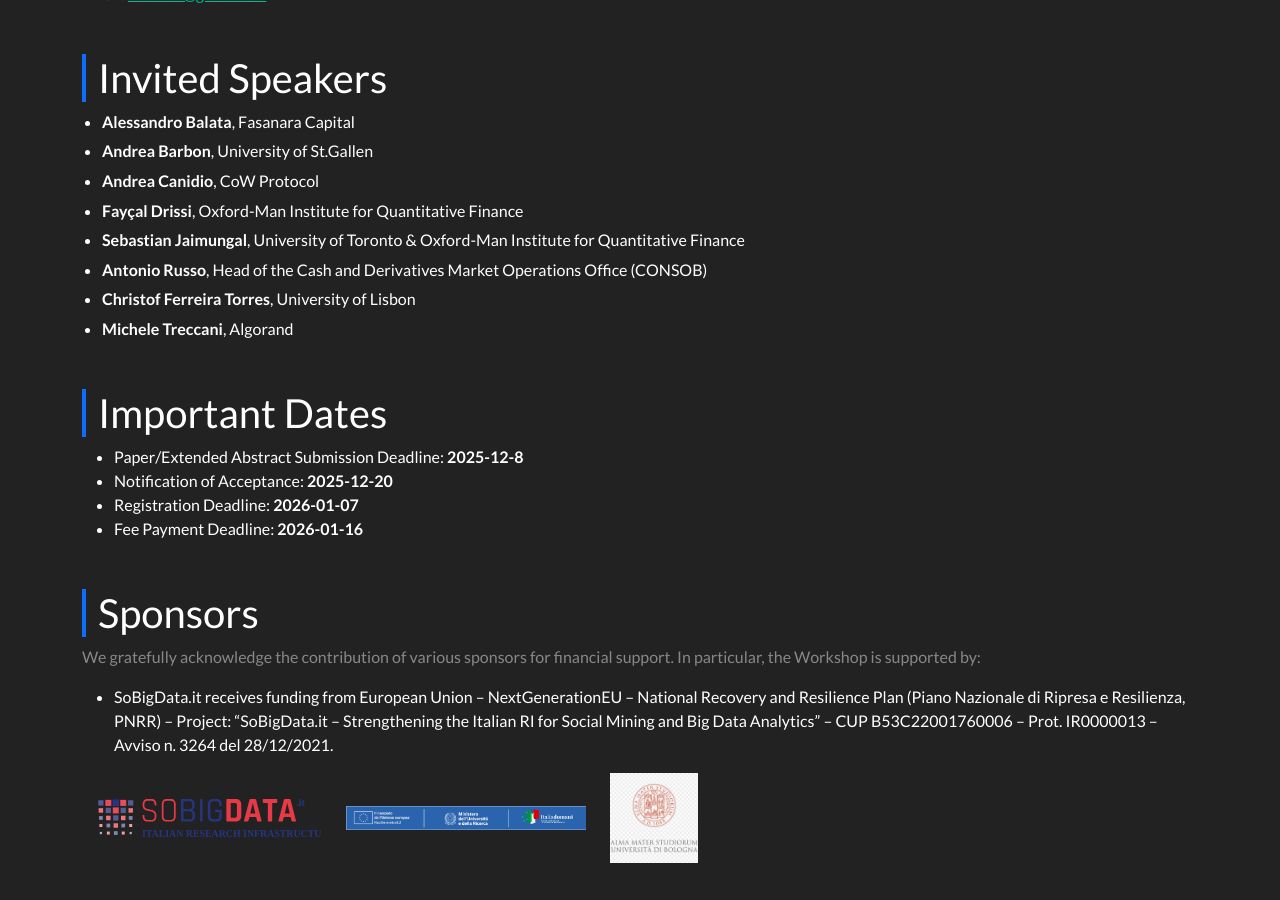
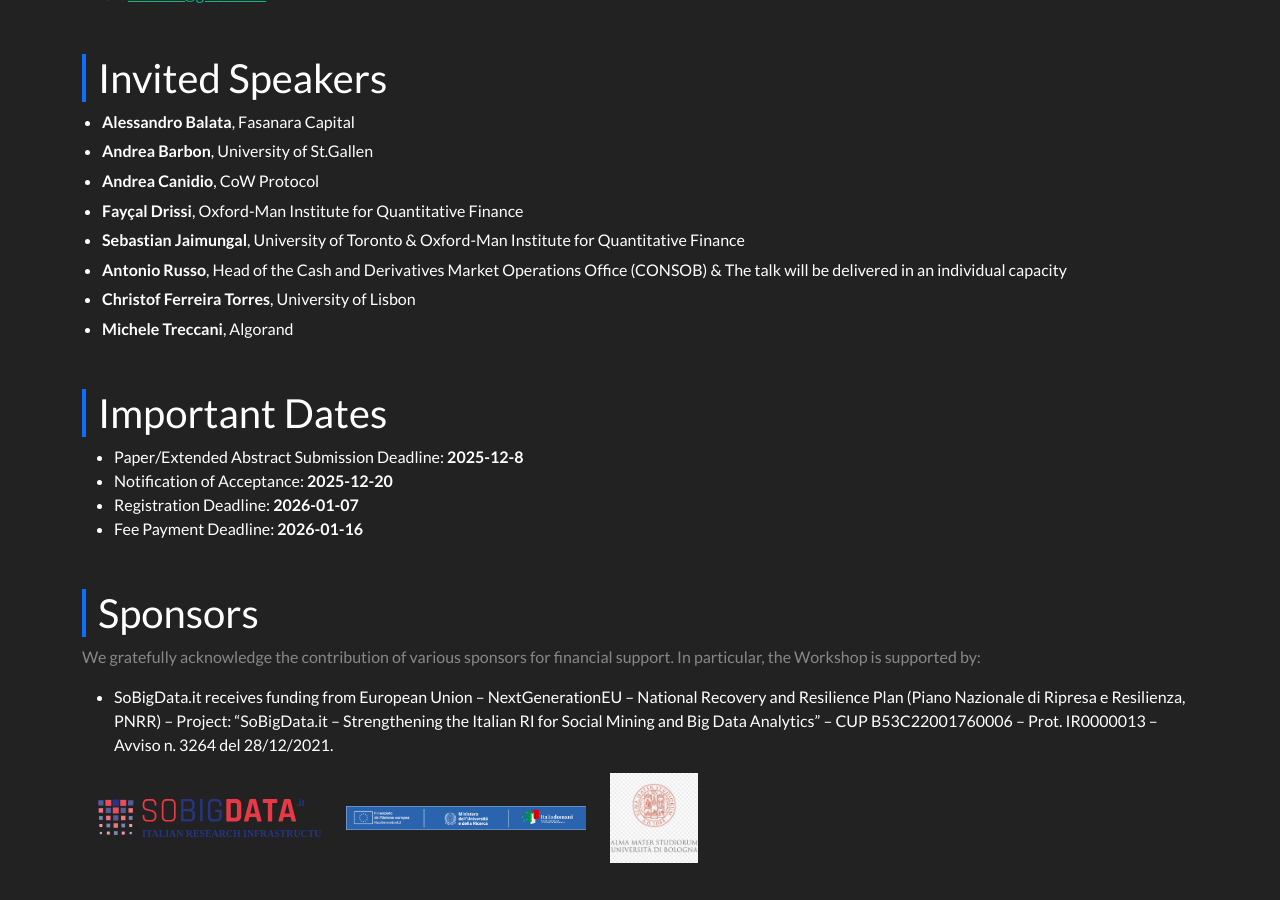
Before and after one commit to sns-defi/sns-defi.github.io, a Jekyll site: the page built from index.md, in a window 1280 px wide and 900 px high, scrolled down 896 px. Built offline with Jekyll 4.4.1, drawn with Linux system fonts in a browser that asks for light colours; nearby versions of some CDN libraries.

Commit message:
added Antonio Russo details

```diff
--- a/_data/speakers.yml
+++ b/_data/speakers.yml
@@ -31,9 +31,10 @@
 
 - name: "Antonio Russo"
   affiliation: "Head of the Cash and Derivatives Market Operations Office (CONSOB)"
+  affiliation2: "The talk will be delivered in an individual capacity"
   image: "/assets/img/speakers/russo.png"
   bio: |
-    <em>DeFi and Crypto-Assets under the MiCA Framework: New Frontiers and Challenges for Financial Supervision</em>
+    <em>DeFi and Crypto-Assets under the MiCA Framework: New Frontiers and Challenges for Financial Supervision.</em>
 
 - name: "Christof Ferreira Torres"
   affiliation: "University of Lisbon"
```
